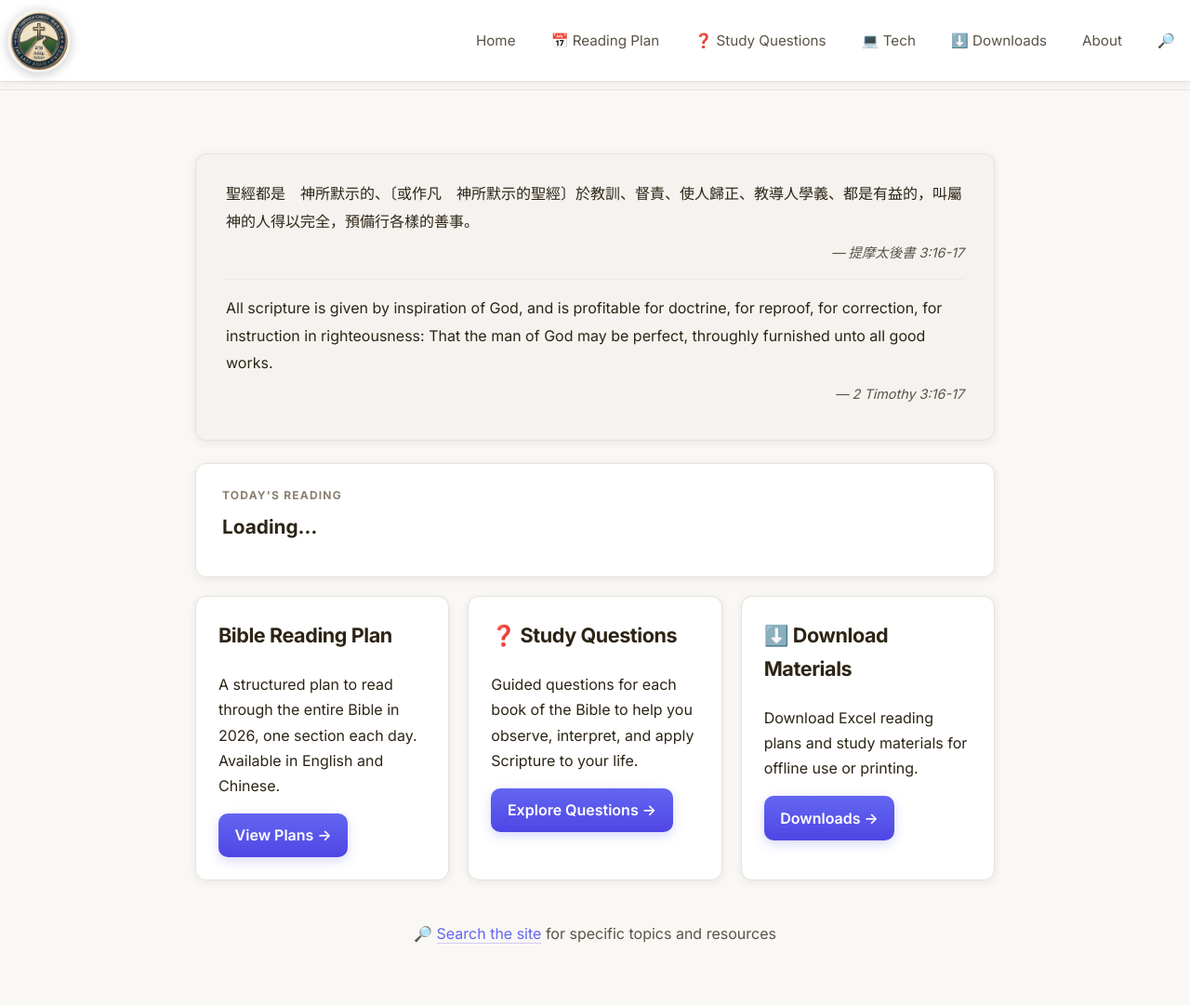
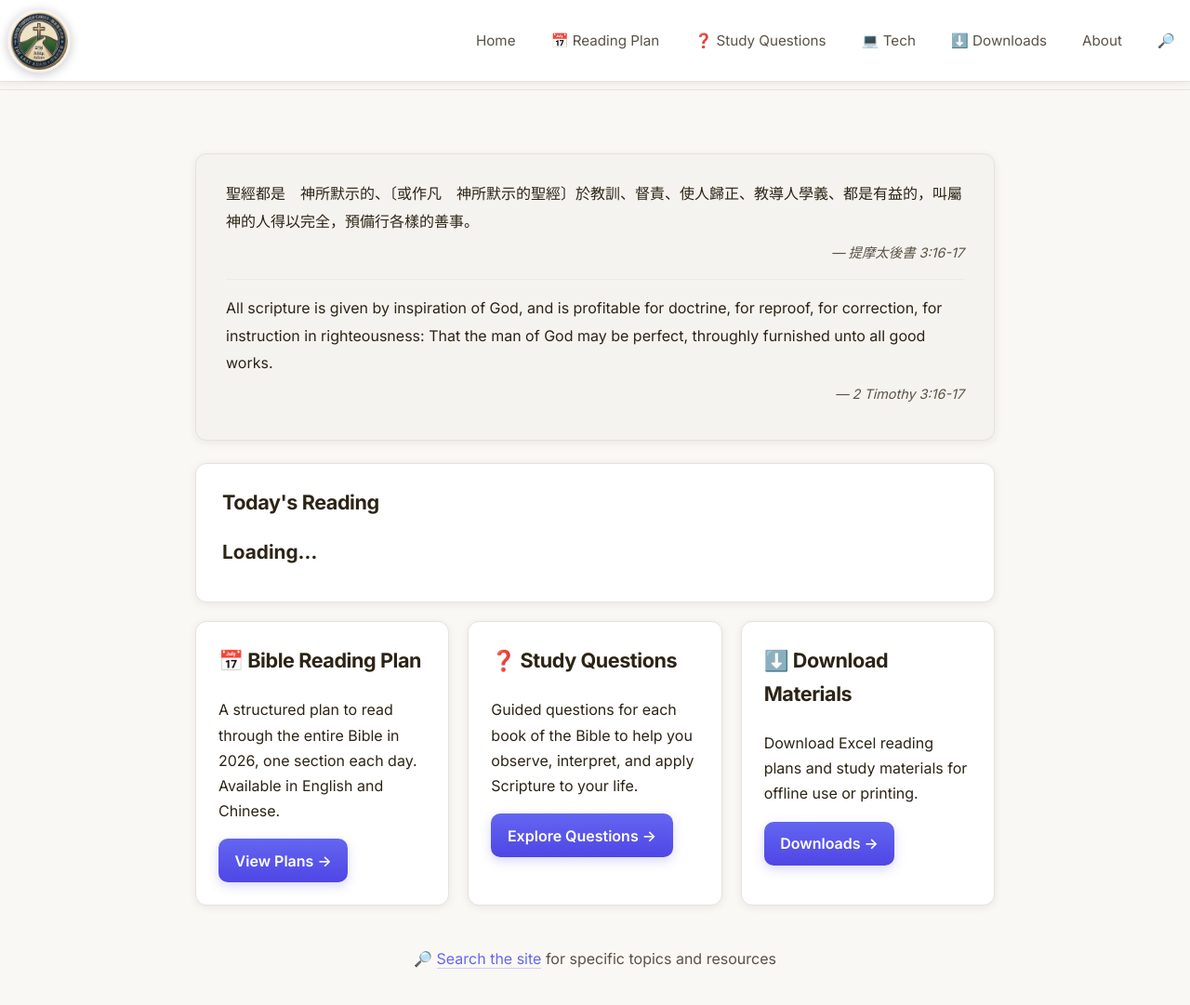
Before and after one commit to mansli7/mansli7.github.io, a Jekyll site: the page built from index.md, in a window 1280 px wide and 1106 px high. Shown: the top 1081 px of the window at 93% size. Built offline with Jekyll 4.4.1, drawn with Linux system fonts in a browser that asks for light colours.

Commit message:
fix: restore 📅 emoji to Reading Plan card, use h3 for Today's Reading label

```diff
--- a/assets/css/style.css
+++ b/assets/css/style.css
@@ -455,7 +455,6 @@ a.cta-outline:hover{background:rgba(99,102,241,0.08);box-shadow:none;transform:t
 
 /* ── today's reading ── */
 .today-reading-box{background:var(--bg-secondary);border:1.5px solid var(--border);border-radius:var(--radius);padding:1.5rem 1.75rem;margin:1.25rem 0;box-shadow:0 2px 10px var(--shadow)}
-.today-label{font-size:0.75rem;font-weight:700;letter-spacing:0.1em;text-transform:uppercase;color:var(--text-muted);margin:0 0 0.5rem}
 .today-date{font-size:0.8rem;color:var(--text-muted);font-weight:700;letter-spacing:0.08em;text-transform:uppercase;margin-bottom:0.6rem}
 .today-ref{font-size:1.3rem;font-weight:700;color:var(--text-primary);line-height:1.3;margin-bottom:0.25rem}
 .today-ref-zh{font-size:1.05rem;color:var(--text-secondary);margin-bottom:1rem}
--- a/index.md
+++ b/index.md
@@ -12,7 +12,7 @@ title: Home
 </div>
 
 <div class="today-reading-box" id="today-reading">
-  <p class="today-label">Today's Reading</p>
+  <h3 style="margin-top:0;">Today's Reading</h3>
   <div id="todayDate" class="today-date"></div>
   <div id="todayRef" class="today-ref">Loading…</div>
   <div id="todayRefZh" class="today-ref-zh"></div>
@@ -22,7 +22,7 @@ title: Home
 <div class="card-grid-3">
 
 <div class="cardish">
-<h3 style="margin-top:0;">Bible Reading Plan</h3>
+<h3 style="margin-top:0;">📅 Bible Reading Plan</h3>
 <p>A structured plan to read through the entire Bible in 2026, one section each day. Available in English and Chinese.</p>
 <a href="/bs/ar/" class="cta">View Plans →</a>
 </div>
```
